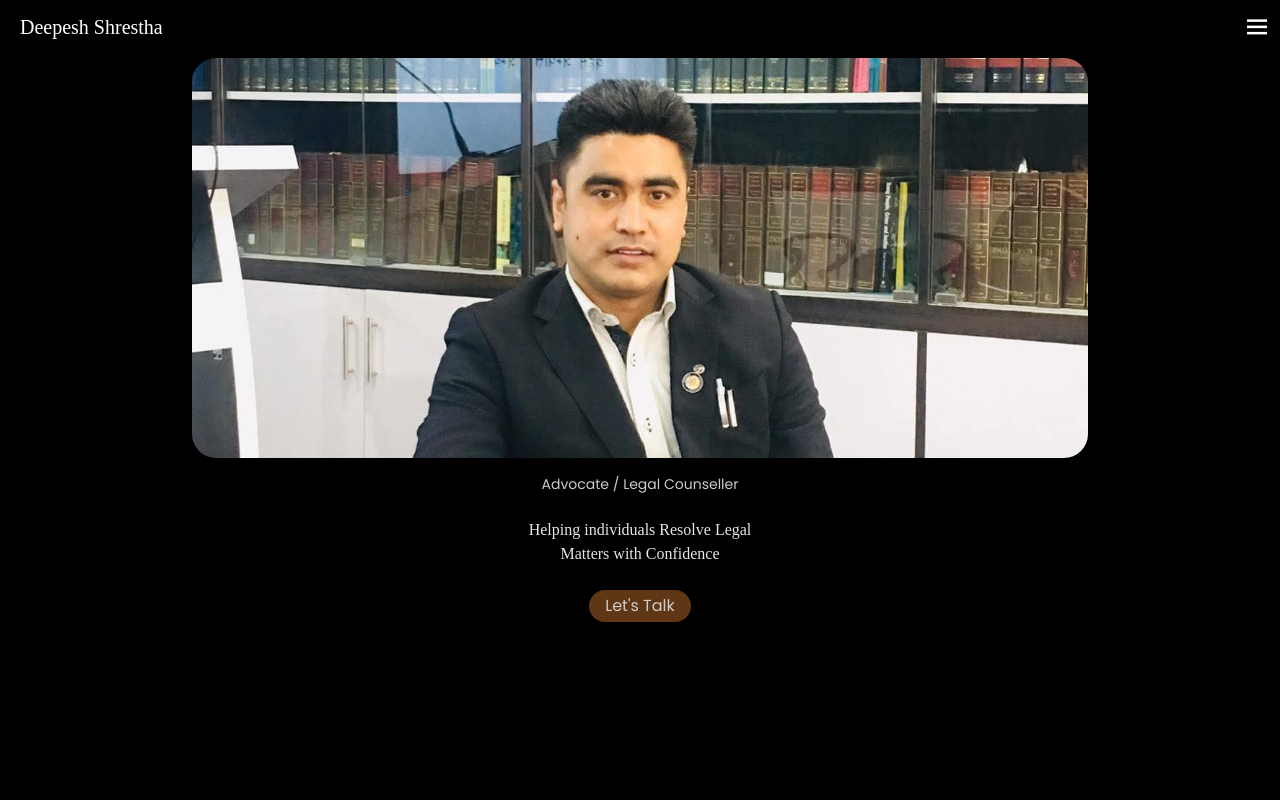
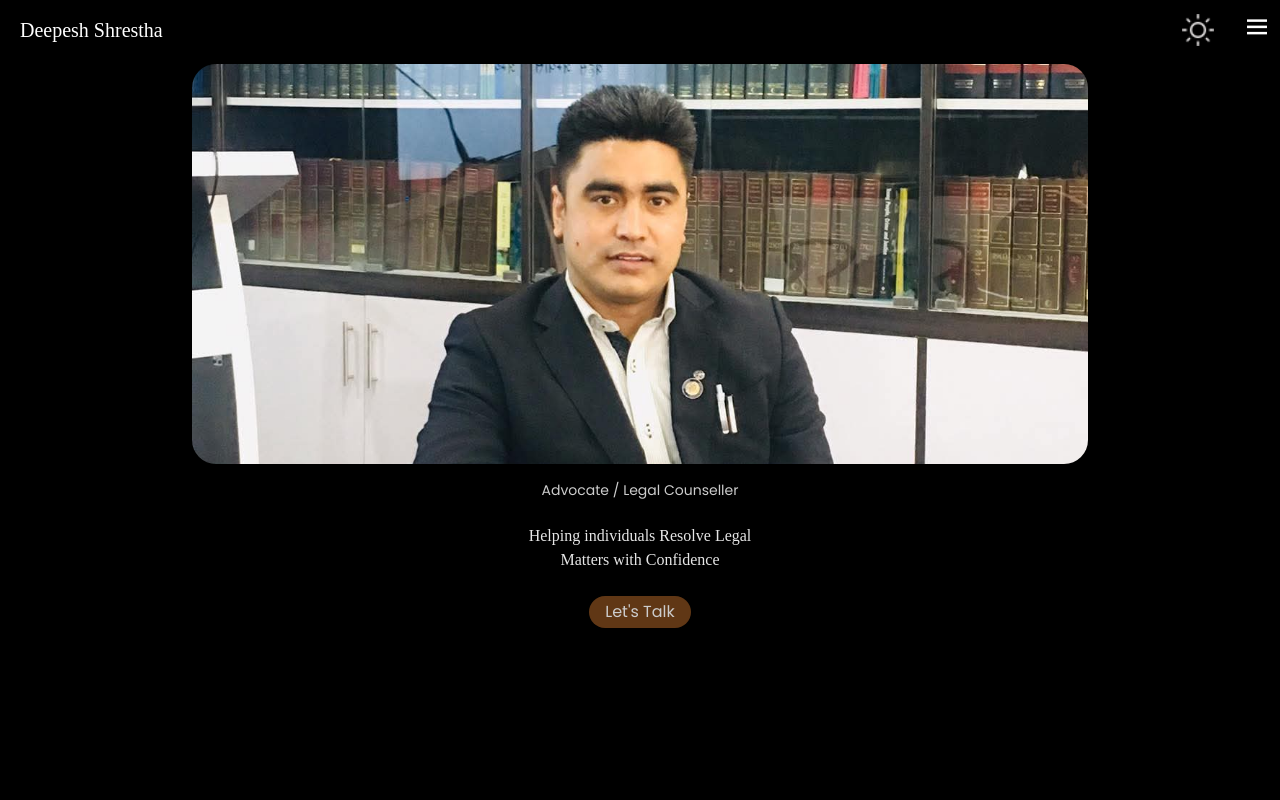
Before and after one commit to Abi-chhetri/Portfolio_landingPage, a React (Vite) app: page / in a window 1280 px wide. Shown: the top 800 px of the page. Built offline with nearby package versions, Linux system fonts and the light colour scheme.

Commit message:
Project complete with toggle theme feature

```diff
--- a/src/App.jsx
+++ b/src/App.jsx
@@ -1,11 +1,12 @@
+import { ThemeContextProvider } from "./Context/ThemeContext"
 import { Home } from "./pages/Home"
 
 function App() {
 
   return (
-    <>
-    < Home />
-    </>
+    <ThemeContextProvider>
+      < Home />
+    </ThemeContextProvider>
   )
 }
 
--- /dev/null
+++ b/src/Context/ThemeContext.jsx
@@ -0,0 +1,15 @@
+import { createContext, useState } from "react";
+
+export const ThemeContext = createContext();
+
+export const ThemeContextProvider = ({children}) =>{
+
+    const [theme, setTheme] = useState(false)
+
+    return (
+        <ThemeContext.Provider value={{theme, setTheme}}>
+            {children}
+        </ThemeContext.Provider>
+    )
+
+}
--- a/src/components/Carousel.jsx
+++ b/src/components/Carousel.jsx
@@ -1,13 +1,16 @@
-import { useCallback, useEffect } from 'react'
+import { useCallback, useContext, useEffect } from 'react'
 import useEmblaCarousel from 'embla-carousel-react'
 import WheelGestures from 'embla-carousel-wheel-gestures'
 import { eventsData } from '../Data/CarouselData'
 import whatsapp from '../assets/whatsapp.png'
+import {ThemeContext} from '../Context/ThemeContext'
+
 
 const SCALE_FACTOR = 1
 
 export const Carousel = () =>{
 
+    const {theme} = useContext(ThemeContext)
 
     const [emblaRef, emblaApi] = useEmblaCarousel(
         {
@@ -56,7 +59,7 @@ export const Carousel = () =>{
                         key={Date.now()}
                         className="flex-[0_0_70%] px-2"
                     >
-                        <div className="h-84 bg-black shadow-md border-white border-1 shadow-white rounded-xl flex flex-col transition-transform duration-300 p-2 gap-5">
+                        <div className={`h-86 ${ theme ? 'text-black bg-white shadow-black border-black': 'border-white shadow-white' }  shadow-md  border-1 rounded-xl flex flex-col transition-transform duration-300 p-2 gap-5`}>
                             <img
                             className='h-[60%] rounded-xl object-cover w-full'
                             src={eData.image}/>
--- a/src/components/Contact.jsx
+++ b/src/components/Contact.jsx
@@ -2,8 +2,12 @@ import linkedin from '../assets/LIN.png'
 import wa from '../assets/transparent-whatsapp.png'
 import email from '../assets/email.png'
 import whatsapp from '../assets/whatsapp.png'
+import { useContext } from 'react'
+import { ThemeContext } from "../Context/ThemeContext";
 
 export const Contact = () =>{
+
+    const {theme} = useContext(ThemeContext)
 
     return (
         <section className="mt-[15%] flex flex-col gap-4">
@@ -50,7 +54,7 @@ export const Contact = () =>{
             <div className="w-full flex justify-center items-center">
                 <div className="border-1 w-[70%] h-45 border-gray-300 rounded-[50%]">
                     <div className="flex items-center justify-between border-1 w-[80%] h-35 ml-[10%] mt-[7%] border-gray-300 rounded-[50%]">
-                        <img className='h-10 w-10 -ml-[7%] bg-white rounded-[50%]' src={linkedin} alt="" srcset="" />
+                        <img className={`h-10 w-10 -ml-[7%] ${theme ? 'bg-none': 'bg-white'} rounded-[50%]`} src={linkedin} alt="" srcset="" />
                         <img className='h-10 w-10 bg-white rounded-[50%]' src={wa} alt="" srcset="" />
                         <img className='h-10 w-10 -mr-[7%] bg-white rounded-[50%]' src={email} alt="" srcset="" />
                     </div>
@@ -58,7 +62,7 @@ export const Contact = () =>{
 
             </div>
 
-            <div className='flex flex-col gap-5 bg-gray-900 h-max w-full mt-[15%] rounded-tr-2xl rounded-tl-2xl pb-5'>
+            <div className={`flex flex-col gap-5 ${theme ? 'bg-gray-100 text-black': 'bg-gray-900 text-white' }h-max w-full mt-[15%] rounded-tr-2xl rounded-tl-2xl pb-5`}>
                 <h1 className="font-['serif'] text-4xl ml-[10%] mt-[10%]">Share Your Problems</h1>
                 <p className='text-xs font-thin opacity-80 ml-[10%]'>A Safe Space To Explain Your Legal Concern</p>
                 <div className='flex gap-2 mt-[5%]'>
--- a/src/components/Footer.jsx
+++ b/src/components/Footer.jsx
@@ -1,12 +1,15 @@
+import { useContext } from 'react'
 import lin from '../assets/LIN.png'
 import fb from '../assets/fb.png'
 import insta from '../assets/insta.png'
 import '../styles/foot.css'
+import {ThemeContext} from '../Context/ThemeContext'
 
 export const Footer = () =>{
+    const {theme} = useContext(ThemeContext)
 
     return (
-        <footer className="h-max w-full overflow-hidden py-4 bg-neutral-800" id='foot1'>
+        <footer className={`h-max w-full overflow-hidden py-4 ${theme ? 'bg-white text-black':'bg-neutral-800'}`} id='foot1'>
             <h1 className="ml-[10%] font-['serif'] text-2xl">Deepesh Shrestha</h1>
             <hr className="mt-[5%] ml-[10%] mr-[10%]" />
 
--- a/src/components/Nav.jsx
+++ b/src/components/Nav.jsx
@@ -1,9 +1,50 @@
+import { useState, useContext } from "react";
+import light from '../assets/light.png'
+import dark from '../assets/dark.png'
+import { ThemeContext } from "../Context/ThemeContext";
 
 export const Nav = () => {
+    const [show, setShow] = useState(true);
+    const [toggle, setToggle] =useState(true);
+    const {setTheme, theme} = useContext(ThemeContext)
 
     return (
-    <nav className='mt-3 text-right pl-5 pr-2 text-3xl flex items-center justify-between'>
+    <nav className='pt-3 text-right pl-5 pr-2 text-3xl flex items-center justify-between'>
         <header className="text-xl font-['Cursive']">Deepesh Shrestha</header>
-        <i class='bx  bx-menu'></i>
+
+        <div className="flex gap-7">
+            <button
+            onClick={()=> {
+                setToggle(()=> !toggle)
+                setTheme(()=> !theme)
+            }}
+            >
+                {
+                    toggle ?
+                    <img
+                    className="h-8 w-8"
+                    src={light} />
+                    :
+                    <img className="h-8 w-8" src={dark}/>
+                }
+            </button>
+
+            <button
+            onClick={(e)=>setShow(()=> !show)}
+            >
+                {
+                show ?
+                <i class='bx  bx-menu'></i>
+                :
+            <p className="absolute fixed top-3 right-2 z-10">╳</p>
+                }
+            </button>
+
+            <div
+            className={`absolute h-1/2 w-full fixed backdrop-blur-2xl left-0 top-0 z-8  ${show ? 'hidden' : 'block'} flex flex-col items-center`}
+            >
+
+            </div>
+        </div>
     </nav>
 )}
--- a/src/index.css
+++ b/src/index.css
@@ -2,6 +2,4 @@
 
 body {
   font-family: 'Poppins', sans-serif;
-  background: #000;
-  color: white;
 }
--- a/src/pages/Home.jsx
+++ b/src/pages/Home.jsx
@@ -1,3 +1,4 @@
+import { useContext } from "react"
 import { About } from "../components/About"
 import { Carousel } from "../components/carousel"
 import { Contact } from "../components/Contact"
@@ -6,13 +7,15 @@ import { HeroSection } from "../components/HeroSection"
 import { Nav } from "../components/nav"
 import { Skill } from "../components/Skill"
 import { WorkArea } from "../components/WorkArea"
+import { ThemeContext } from "../Context/ThemeContext"
 
 
 export const Home = ()=>{
+    const {theme} =useContext(ThemeContext);
 
 
     return (
-    <main className="h-full w-full">
+    <main className={`h-full w-full   ${theme ? 'bg-white text-black': 'bg-black text-white' } `}>
         <Nav />
         <HeroSection />
         <About />
```
Also changed, not shown: src/assets/dark.png (added), src/assets/light.png (added).
